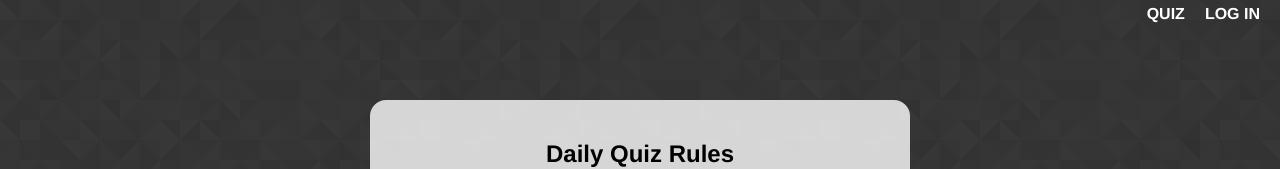
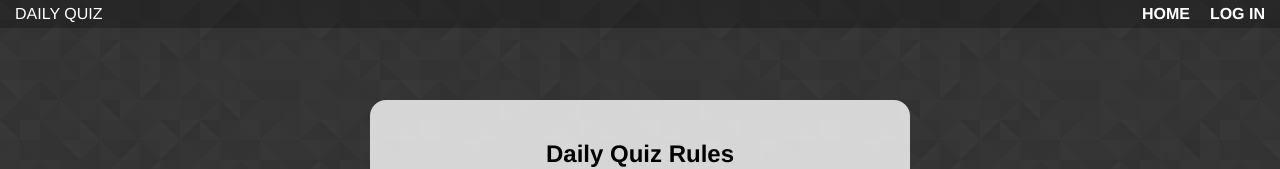
Before and after one commit to jiakairen/quiz-game-client, a Vue app: page / in a window 1280 px wide. Shown: the top 169 px of the page. Built offline with nearby package versions, Linux system fonts and the light colour scheme; what vue-flash-message, vue-underscore would draw is missing.

Commit message:
css tweeked yet again

```diff
--- a/src/App.vue
+++ b/src/App.vue
@@ -1,8 +1,11 @@
 <template>
   <div id="app">
     <div class="nav-bar">
-      <router-link to="/" class="nav-links">QUIZ</router-link>
-      <router-link to="/login" class="nav-links">LOG IN</router-link>
+      <div class="title">DAILY QUIZ</div>
+      <div>
+        <router-link to="/" class="nav-links">HOME</router-link>
+        <router-link to="/login" class="nav-links">LOG IN</router-link>
+      </div>
     </div>
     <router-view />
   </div>
@@ -35,7 +38,15 @@ body {
 
 .nav-bar {
   text-align: right;
-  margin: 5px 10px 0 0;
+  margin: 0;
+  padding: 5px;
+  background-color: rgba(0, 0, 0, 0.25);
+  display: flex;
+  justify-content: space-between;
+}
+.title {
+  margin: 0 10px;
+  color: white;
 }
 
 .nav-links {
--- a/src/views/HomePage.vue
+++ b/src/views/HomePage.vue
@@ -185,6 +185,9 @@ export default {
 </script>
 
 <style scoped>
+.game {
+  margin-top: 15px;
+}
 .info {
   display: flex;
   justify-content: space-around;
--- a/src/views/LoginPage.vue
+++ b/src/views/LoginPage.vue
@@ -22,5 +22,6 @@ export default {
 h1,
 h4 {
   text-align: center;
+  color: white;
 }
 </style>
```
